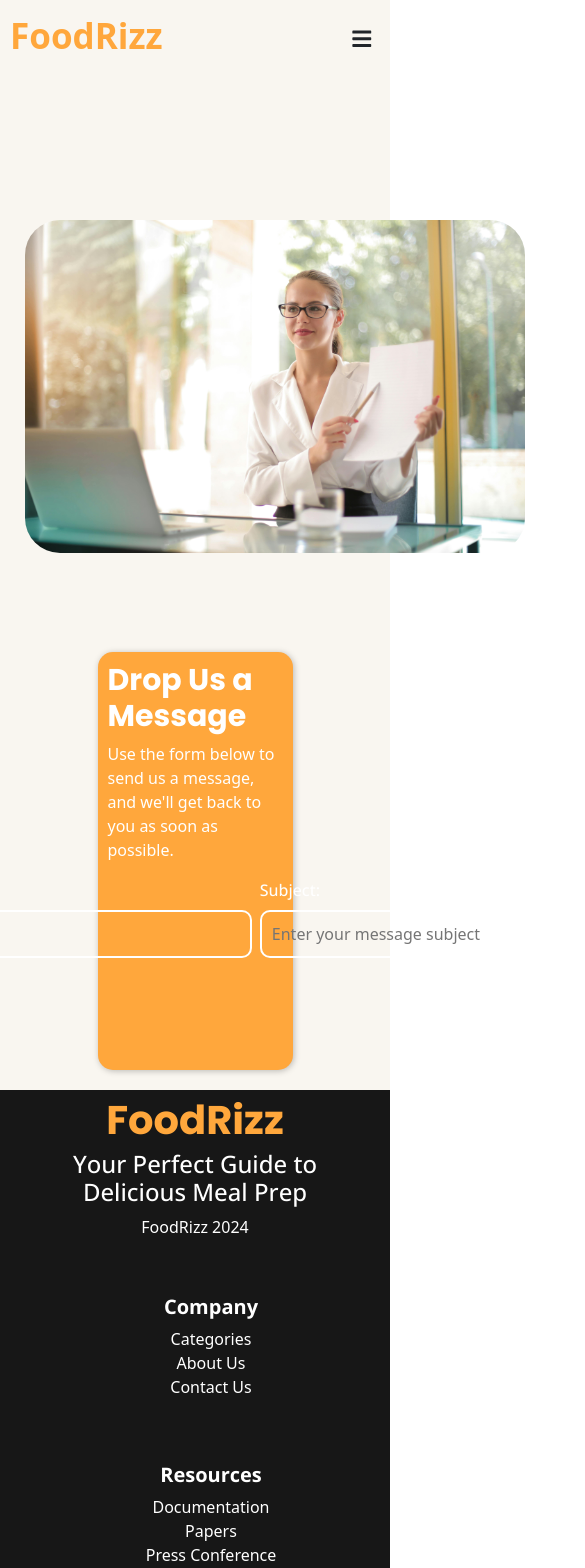
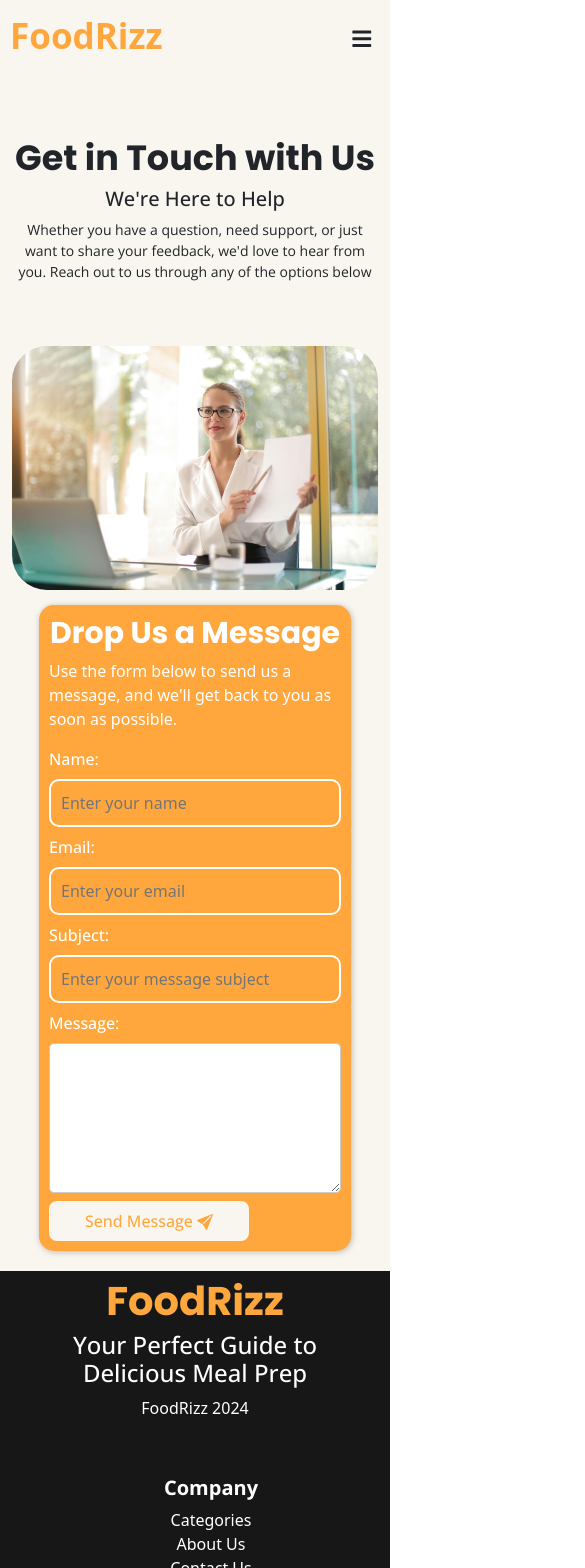
Before and after one commit to JoyEmma12/Recipe-FinderWebsite, a React (Vite) app in the folder Project-2/: page /contactpage in a window 390 px wide. Shown: the top 1568 px of the page, 585 px wide, since content can reach past the window. Built offline with nearby package versions, Linux system fonts and the light colour scheme.

Commit message:
contact page responsiveness completed

```diff
--- a/Project-2/src/pages/Contactpage/Contactpage.css
+++ b/Project-2/src/pages/Contactpage/Contactpage.css
@@ -17,6 +17,12 @@
 .contact-content p {
   font-size: 14px;
   font-family: var(--font-texts);
+}
+.contact-form {
+  width: 100%;
+  flex-direction: column;
+  justify-content: center;
+  /* align-items: center; */
 }
 .contact-formsection {
   width: 50%;
@@ -42,7 +48,7 @@
 } */
 textarea {
   width: 100%;
-  max-width: 600px;
+  /* max-width: 600px; */
   height: 150px;
   padding: 10px;
   border: 1px solid #ccc;
@@ -56,7 +62,8 @@ textarea {
 }
 .contact-form input {
   border: 2px solid #fff;
-  width: 400px;
+  /* width: 400px; */
+  width: 100%;
 }
 .contact-form label {
   font-size: 16px;
@@ -74,3 +81,37 @@ textarea {
   font-weight: 500;
   font-family: var(--font-texts);
 }
+
+/* responsiveness */
+@media screen and (max-width: 576px) {
+  .contact-subcontainer {
+    flex-direction: column;
+    align-items: center;
+    justify-content: center;
+    text-align: center;
+  }
+  .contact-img {
+    width: 100%;
+  }
+  .contact-formsection {
+    width: 100%;
+  }
+  .contact-form div {
+    flex-direction: column;
+  }
+  .contact-form input {
+    width: 100%;
+  }
+}
+
+@media screen and (max-width: 768px) {
+  .contact-formsection {
+    width: 80%;
+  }
+  .contact-form div {
+    flex-direction: column;
+  }
+  .contact-form input {
+    width: 100%;
+  }
+}
--- a/Project-2/src/pages/Contactpage/Contactpage.jsx
+++ b/Project-2/src/pages/Contactpage/Contactpage.jsx
@@ -29,8 +29,8 @@ const Contactpage = () => {
 
   return (
     <div className="contactus-container">
-      <main className="container d-flex flex-lg-row align-items-center justify-content-center gap-5 contact-subcontainer">
-        <div className="contact-content">
+      <main className="container d-flex flex-lg-row flex-sm-column align-items-center justify-content-center gap-5 contact-subcontainer">
+        <div className="contact-content text-sm-center">
           <h3>Get in Touch with Us</h3>
           <h4>We&apos;re Here to Help</h4>
           <p>
@@ -50,7 +50,7 @@ const Contactpage = () => {
         <form
           className=" d-flex flex-lg-column gap-2 contact-form"
           onSubmit={handleContactForm}>
-          <div className=" d-flex flex-column gap-2 name">
+          <div className=" d-flex flex-lg-column flex-sm-column gap-2 name">
             <label htmlFor="name">Name:</label>
             <input
               type="text"
```
